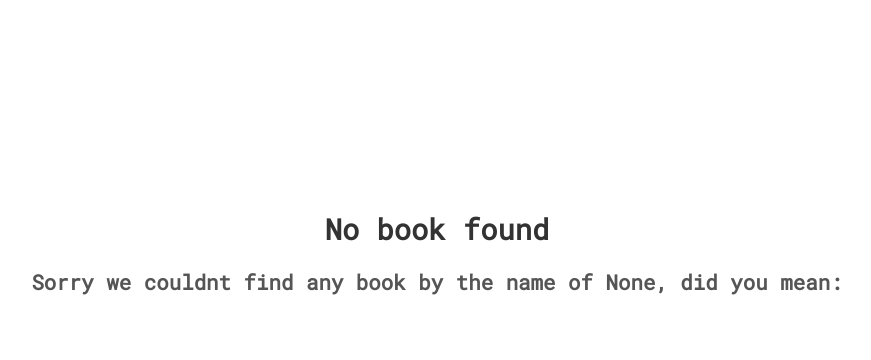
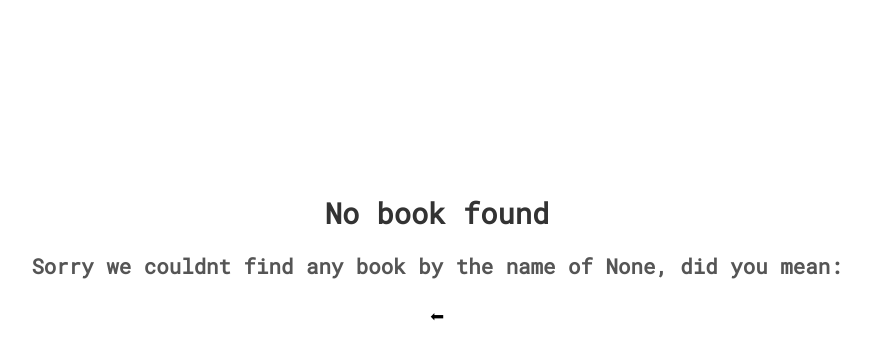
Before and after one commit to ZawarG/BookScout, a Flask app: page /search in a window 1280 px wide. Shown: the part 137-497 px from the top of the page, without its empty margins (203-1074 px from the left). Run offline with Flask 3, Linux system fonts and the light colour scheme.

Commit message:
added back button to error page

```diff
--- a/templates/error.html
+++ b/templates/error.html
@@ -23,3 +23,9 @@
           </li>
         {% endfor %}
       </ul>
+      <div class="back-container">
+        <a href="/" class="back-button">⬅</a>
+      </div>
+    </div>
+  </body>
+</html>
```
